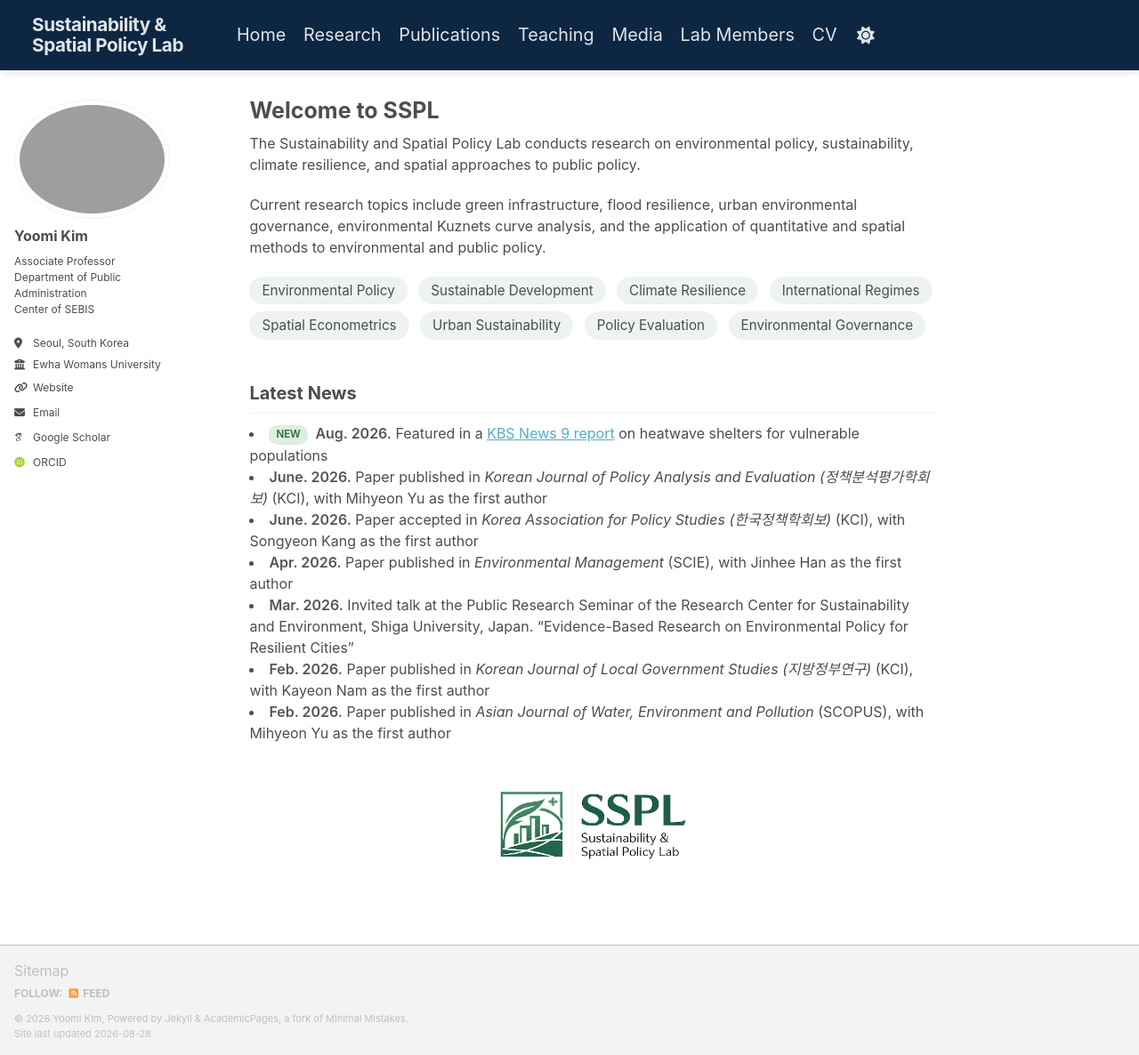
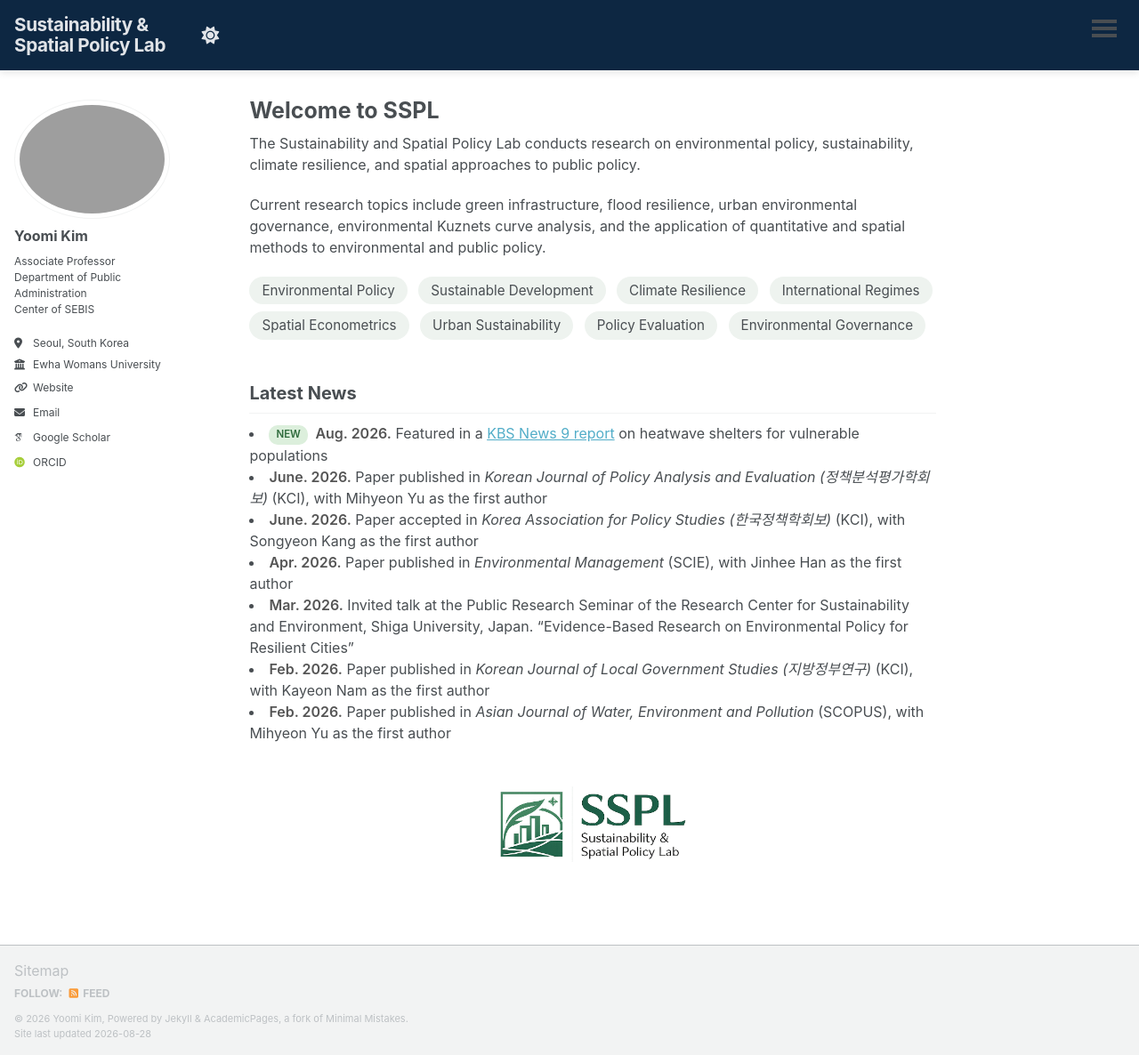
Before and after one commit to ymkim-ssplab/ymkim-ssplab.github.io, a Jekyll site: the page built from _pages/about.md, in a window 1280 px wide and 1186 px high. Shown: the whole window at 89% size. Built offline with Jekyll 4.4.1, drawn with Linux system fonts in a browser that asks for light colours; some web fonts are replaced; a script bundle is joined from its source files by our own code; library files that are not in the unit come from our copies.

Commit message:
Update main.scss

```diff
--- a/assets/css/main.scss
+++ b/assets/css/main.scss
@@ -246,8 +246,47 @@
   display: block;
 }
 
-/* Lab title width */
-.masthead__menu-item--lg {
-  width: 220px;
-  padding-right: 0.8em;
+/* =========================================================
+   Align header with sidebar and main content
+   ========================================================= */
+
+@media (min-width: 1024px) {
+
+  .masthead__inner-wrap {
+    max-width: $x-large !important;
+    margin-left: auto;
+    margin-right: auto;
+    padding-left: 1em;
+    padding-right: 1em;
+  }
+
+  .greedy-nav .visible-links {
+    width: 100%;
+  }
+
+  /* Lab title = sidebar column */
+  .masthead__menu-item--lg {
+    width: 16.6667%;   /* 2 of 12 columns */
+    padding-right: 0;
+  }
+
+  /* Home starts where main content starts:
+     2 sidebar columns + 0.5 column prefix */
+  .masthead__menu-item--lg + .masthead__menu-item {
+    margin-left: 4.1667%;   /* 0.5 of 12 */
+  }
+
+  /* Keep the title compact */
+  .greedy-nav .site-title {
+    line-height: 1.1;
+  }
+
+  .greedy-nav .site-title span {
+    display: block;
+  }
+
+  /* Remove extra left margin from Home */
+  .masthead__menu-item--lg + .masthead__menu-item a {
+    margin-left: 0;
+  }
 }
```
